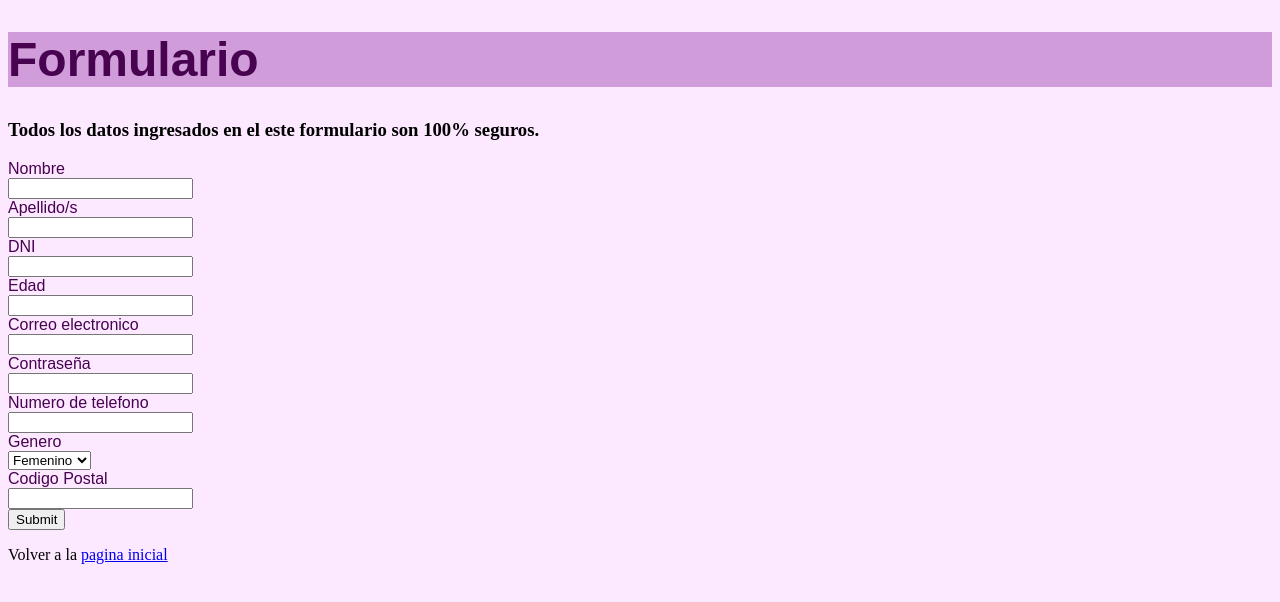
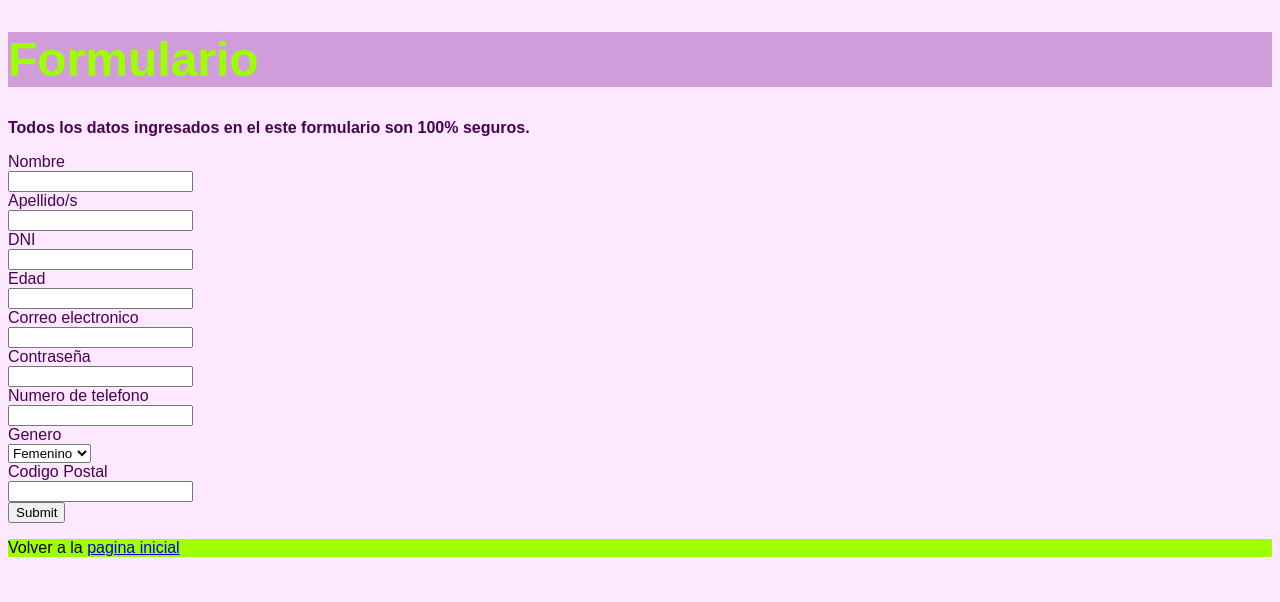
Before and after one commit to MorenaZacarias/MorenaZacarias.github.io, a plain HTML site: page formulario.html in a window 1280 px wide. Drawn offline with Linux system fonts and the light colour scheme.

Commit message:
Update styleform.css

```diff
--- a/css/styleform.css
+++ b/css/styleform.css
@@ -1,14 +1,23 @@
 h1{
-    color: #470250;
+    color:rgb(157, 255, 0) ;
     background-color: #d19cda;
     font-size: 300%;
     font-family: fantasy;
+}
+h3{
+    color: #470250;
+    font-family: Arial, Helvetica, sans-serif;
+    font-size: medium;
 }
 label{
     color: #470250;
     font-family: Arial, Helvetica, sans-serif;
     font-size: medium;
 }
+p{
+    font-family: Arial, Helvetica, sans-serif;
+    background-color: rgb(157, 255, 0) ;
+}
 body{
     background-color: #fce8ff;
 }
```
